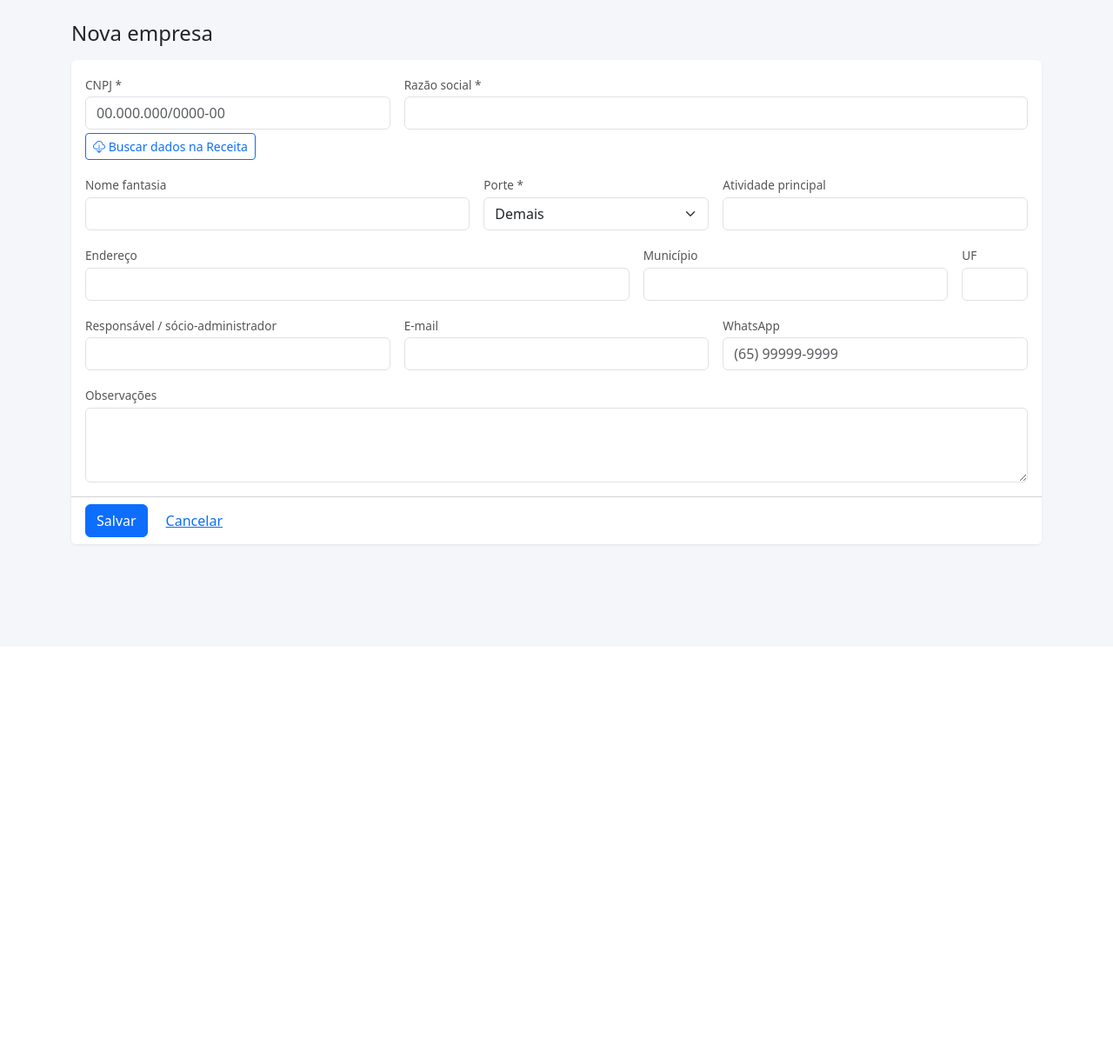
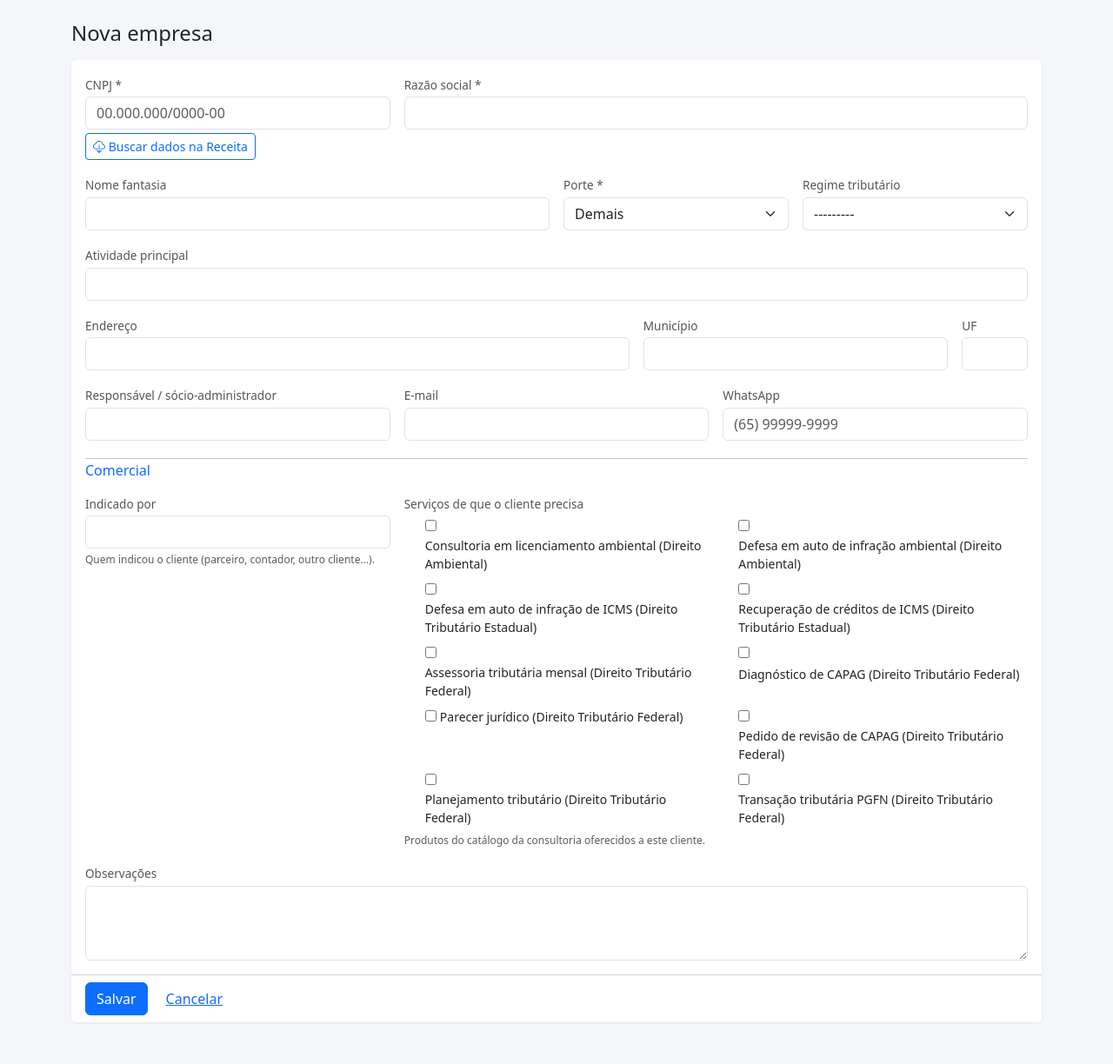
Before and after one commit to seculus-2023/Capag, a Django app: page /empresas/nova/ in a window 1280 px wide. Shown: the part 56-1280 px from the top of the page at 87% size. Before the commit the page ends 685 px from the top, so only its background shows below. Run offline with Django 5.2, Linux system fonts and the light colour scheme; a user stored in the database is signed in; data comes from the database, SQL or seed files in the repository; tables that the repository leaves empty hold one stand-in row (values such as "Sample post"); some libraries are stand-ins or nearby versions.

Commit message:
07_10_2026_1504

```diff
--- a/core/forms.py
+++ b/core/forms.py
@@ -1,6 +1,7 @@
 from decimal import Decimal
 
 from django import forms
+from django.db.models import Q
 from django.contrib.auth import get_user_model
 from django.contrib.auth.forms import AuthenticationForm, UserCreationForm
 
@@ -12,6 +13,8 @@ class BootstrapMixin:
     def _bootstrap(self):
         for f in self.fields.values():
             w = f.widget
+            if isinstance(w, forms.CheckboxSelectMultiple):
+                continue  # renderizado item a item no template
             if isinstance(w, forms.CheckboxInput):
                 w.attrs.setdefault("class", "form-check-input")
             elif isinstance(w, forms.Select):
@@ -32,10 +35,18 @@ class EmpresaForm(BootstrapMixin, forms.ModelForm):
     class Meta:
         model = Empresa
         exclude = ["criado_por", "ativo"]
-        widgets = {"observacoes": forms.Textarea(attrs={"rows": 3})}
+        widgets = {"observacoes": forms.Textarea(attrs={"rows": 3}),
+                   "servicos": forms.CheckboxSelectMultiple}
 
     def __init__(self, *a, **kw):
         super().__init__(*a, **kw)
+        from consultoria.models import Produto
+        servicos = self.fields["servicos"]
+        # produtos inativos continuam aparecendo se já estiverem marcados nesta empresa
+        servicos.queryset = Produto.objects.filter(
+            Q(ativo=True) | Q(pk__in=self.instance.servicos.all() if self.instance.pk else [])).order_by("area", "nome")
+        servicos.label_from_instance = lambda p: f"{p.nome} ({p.get_area_display()})"
+        self.fields["indicado_por"].widget.attrs.update({"list": "indicadores", "autocomplete": "off"})
         self.fields["cnpj"].widget.attrs.update({"placeholder": "00.000.000/0000-00", "data-mask": "cnpj"})
         self.fields["whatsapp"].widget.attrs.update({"placeholder": "(65) 99999-9999"})
         self.fields["uf"].widget.attrs.update({"maxlength": 2, "style": "text-transform:uppercase"})
--- a/core/pdf.py
+++ b/core/pdf.py
@@ -70,6 +70,7 @@ def gerar_pdf(a):
             ["Razão social", Paragraph(e.razao_social, s["Cel"])],
             ["CNPJ", e.cnpj],
             ["Porte", e.get_porte_display()],
+            ["Regime tributário", e.get_regime_tributario_display() or "—"],
             ["Município/UF", f"{e.municipio}/{e.uf}" if e.municipio else "—"],
             ["Data de referência", a.data_referencia.strftime("%d/%m/%Y")],
             ["Requerimento REGULARIZE", a.numero_requerimento or "—"],
--- a/core/urls.py
+++ b/core/urls.py
@@ -39,6 +39,7 @@ urlpatterns = [
     path("relatorios/composicao/", views.relatorio_composicao, name="relatorio_composicao"),
     path("relatorios/composicao/<int:pk>/", views.relatorio_composicao, name="relatorio_composicao_analise"),
     path("relatorios/alertas/", views.relatorio_alertas, name="relatorio_alertas"),
+    path("relatorios/servicos/", views.relatorio_servicos, name="relatorio_servicos"),
 
     path("parametros/", views.parametros, name="parametros"),
     path("usuarios/", views.usuarios, name="usuarios"),
--- a/core/views.py
+++ b/core/views.py
@@ -14,6 +14,8 @@ from django.shortcuts import get_object_or_404, redirect, render
 from django.templatetags.static import static
 from django.utils import timezone
 from django.views.decorators.http import require_POST
+
+from consultoria.models import Produto
 
 from .envio import enviar_email, enviar_whatsapp, validar_token, whatsapp_api_configurada
 from .forms import AnaliseForm, EmpresaForm, EnvioEmailForm, EnvioWhatsappForm, ParametroForm, UsuarioForm
@@ -51,16 +53,25 @@ def dashboard(request):
 @exige("capag")
 def empresa_lista(request):
     q = request.GET.get("q", "").strip()
-    qs = Empresa.objects.annotate(n_analises=Count("analises")).order_by("razao_social")
+    regime = request.GET.get("regime", "")
+    servico = _int(request.GET.get("servico"))
+    qs = Empresa.objects.annotate(n_analises=Count("analises", distinct=True)).order_by("razao_social")
+    if regime:
+        qs = qs.filter(regime_tributario=regime)
+    if servico:
+        qs = qs.filter(servicos=servico)
     if q:
         dig = somente_digitos(q)
-        filtro = (Q(razao_social__icontains=q) | Q(nome_fantasia__icontains=q)
+        filtro = (Q(razao_social__icontains=q) | Q(nome_fantasia__icontains=q) | Q(indicado_por__icontains=q)
                   | Q(municipio__icontains=q) | Q(cnpj__icontains=q))
         if len(dig) == 14:
             filtro |= Q(cnpj=formatar_cnpj(dig))
         qs = qs.filter(filtro)
     page = Paginator(qs, 20).get_page(request.GET.get("page"))
-    return render(request, "core/empresa_lista.html", {"page": page, "q": q})
+    return render(request, "core/empresa_lista.html", {
+        "page": page, "q": q, "regime": regime, "servico": servico,
+        "regimes": Empresa.REGIMES, "produtos": Produto.objects.order_by("nome"),
+    })
 
 
 @exige("capag")
@@ -72,9 +83,12 @@ def empresa_form(request, pk=None):
         if not obj.pk:
             obj.criado_por = request.user
         obj.save()
+        form.save_m2m()
         messages.success(request, "Empresa salva com sucesso.")
         return redirect(obj)
-    return render(request, "core/empresa_form.html", {"form": form, "empresa": empresa})
+    indicadores = (Empresa.objects.exclude(indicado_por="").values_list("indicado_por", flat=True)
+                   .distinct().order_by("indicado_por"))
+    return render(request, "core/empresa_form.html", {"form": form, "empresa": empresa, "indicadores": indicadores})
 
 
 @exige("capag")
@@ -125,6 +139,8 @@ def consulta_cnpj(request):
         "uf": (est.get("estado") or {}).get("sigla", ""),
         "email": est.get("email") or "",
         "porte": "ME" if "MICRO" in porte else "EPP" if "PEQUENO" in porte else "DEMAIS",
+        # a Receita só informa a opção pelo Simples; Lucro Presumido × Real fica para o usuário escolher
+        "regime_tributario": "SIMPLES" if ((d.get("simples") or {}).get("simples") or "").upper() == "SIM" else "",
         "responsavel": socios[0].get("nome", "") if socios else "",
     })
 
@@ -349,6 +365,26 @@ def _dec(v, casas=4):
     return "" if v is None else f"{v:.{casas}f}".replace(".", ",")
 
 
+def _filtros_comerciais(request, qs, campo=""):
+    """Aplica os filtros de regime tributário, serviço e indicação. `campo` é o caminho até a empresa."""
+    f = {"regime": request.GET.get("regime", ""), "servico": _int(request.GET.get("servico")),
+         "indicado": request.GET.get("indicado", "").strip()}
+    if f["regime"]:
+        qs = qs.filter(**{f"{campo}regime_tributario": f["regime"]})
+    if f["servico"]:
+        qs = qs.filter(**{f"{campo}servicos": f["servico"]})
+    if f["indicado"]:
+        qs = qs.filter(**{f"{campo}indicado_por__icontains": f["indicado"]})
+    f.update(regimes=Empresa.REGIMES, produtos=Produto.objects.order_by("nome"),
+             indicadores=(Empresa.objects.exclude(indicado_por="").values_list("indicado_por", flat=True)
+                          .distinct().order_by("indicado_por")))
+    return qs, f
+
+
+def _servicos_txt(empresa):
+    return ", ".join(p.nome for p in empresa.servicos.all())
+
+
 @exige("capag")
 def relatorios(request):
     return render(request, "core/relatorios/index.html")
@@ -360,7 +396,9 @@ def relatorio_ranking(request):
     setor = request.GET.get("setor", "").strip()
     faixa = request.GET.get("faixa", "")
     porte = request.GET.get("porte", "")
-    qs = AnaliseCapag.objects.select_related("empresa").filter(empresa__ativo=True)
+    qs = (AnaliseCapag.objects.select_related("empresa").prefetch_related("empresa__servicos")
+          .filter(empresa__ativo=True))
+    qs, filtros = _filtros_comerciais(request, qs, "empresa__")
     if ano:
         qs = qs.filter(data_referencia__year=ano)
     if setor:
@@ -373,12 +411,14 @@ def relatorio_ranking(request):
 
     if request.GET.get("formato") == "csv":
         linhas = [[r, a.empresa.razao_social, a.empresa.cnpj, a.empresa.atividade, a.empresa.get_porte_display(),
+                   a.empresa.get_regime_tributario_display(), a.empresa.indicado_por, _servicos_txt(a.empresa),
                    a.data_referencia.strftime("%d/%m/%Y"), _dec(a.divida_total, 2), _dec(a.capag_real, 2),
                    _dec(a.razao), _dec(a.ind["endividamento"]["valor"]), _dec(a.ind["poupanca"]["valor"]),
                    _dec(a.ind["liquidez"]["valor"]), a.rating_pgfn]
                   for r, lst in grupos.items() for a in lst]
         return _csv(f"ranking_capag_{ano or 'todos'}.csv",
-                    ["Faixa", "Razão social", "CNPJ", "Atividade", "Porte", "Data ref.", "Dívida", "CAPAG real",
+                    ["Faixa", "Razão social", "CNPJ", "Atividade", "Porte", "Regime tributário", "Indicado por",
+                     "Serviços", "Data ref.", "Dívida", "CAPAG real",
                      "CAPAG/Dívida", "Endividamento", "Poupança corrente", "Liquidez", "Rating PGFN"], linhas)
 
     total = sum(len(v) for v in grupos.values())
@@ -387,7 +427,7 @@ def relatorio_ranking(request):
                .distinct().order_by("atividade"))
     return render(request, "core/relatorios/ranking.html", {
         "grupos": grupos, "resumo": resumo, "total": total, "anos": _anos_disponiveis(), "setores": setores,
-        "ano": ano, "setor": setor, "faixa": faixa, "porte": porte, "portes": Empresa.PORTES,
+        "ano": ano, "setor": setor, "faixa": faixa, "porte": porte, "portes": Empresa.PORTES, **filtros,
     })
 
 
@@ -434,7 +474,9 @@ def relatorio_alertas(request):
     ano = _int(request.GET.get("ano"))
     severidade = request.GET.get("severidade", "")
     tipo = request.GET.get("tipo", "")
-    lista = rel.alertas(AnaliseCapag.objects.filter(empresa__ativo=True), ano=ano)
+    qs, filtros = _filtros_comerciais(
+        request, AnaliseCapag.objects.prefetch_related("empresa__servicos").filter(empresa__ativo=True), "empresa__")
+    lista = rel.alertas(qs, ano=ano)
     if severidade:
         lista = [x for x in lista if x.severidade == severidade]
     if tipo:
@@ -442,9 +484,11 @@ def relatorio_alertas(request):
 
     if request.GET.get("formato") == "csv":
         return _csv(f"alertas_capag_{ano or 'todos'}.csv",
-                    ["Severidade", "Tipo", "Razão social", "CNPJ", "Data ref.", "Rating real", "Alerta"],
+                    ["Severidade", "Tipo", "Razão social", "CNPJ", "Regime tributário", "Indicado por", "Serviços",
+                     "Data ref.", "Rating real", "Alerta"],
                     [[x.severidade_label, x.tipo_label, x.analise.empresa.razao_social, x.analise.empresa.cnpj,
-                      x.analise.data_referencia.strftime("%d/%m/%Y"), x.analise.rating_real, x.mensagem]
+                      x.analise.empresa.get_regime_tributario_display(), x.analise.empresa.indicado_por,
+                      _servicos_txt(x.analise.empresa), x.analise.data_referencia.strftime("%d/%m/%Y"), x.analise.rating_real, x.mensagem]
                      for x in lista])
 
     empresas = {}
@@ -454,7 +498,37 @@ def relatorio_alertas(request):
     return render(request, "core/relatorios/alertas.html", {
         "empresas": list(empresas.values()), "contagem": contagem, "total": len(lista),
         "anos": _anos_disponiveis(), "ano": ano, "severidade": severidade, "tipo": tipo,
-        "tipos": rel.TIPOS_ALERTA,
+        "tipos": rel.TIPOS_ALERTA, **filtros,
+    })
+
+
+@exige("capag")
+def relatorio_servicos(request):
+    """Carteira de clientes separada pelo serviço (produto da consultoria) oferecido a cada um."""
+    qs = Empresa.objects.filter(ativo=True).prefetch_related("servicos").order_by("razao_social")
+    qs, filtros = _filtros_comerciais(request, qs)
+    empresas = list(qs.distinct())
+    ultimas = {a.empresa_id: a for a in rel.ultimas_por_empresa(AnaliseCapag.objects.filter(empresa__in=empresas))}
+    for e in empresas:
+        e.ultima = ultimas.get(e.pk)
+    grupos = rel.por_servico(empresas, filtros["servico"])
+
+    if request.GET.get("formato") == "csv":
+        return _csv("clientes_por_servico.csv",
+                    ["Serviço", "Área", "Razão social", "CNPJ", "Porte", "Regime tributário", "Indicado por",
+                     "Município/UF", "Última análise", "Dívida", "Rating real"],
+                    [[g["nome"], g["area"], e.razao_social, e.cnpj, e.get_porte_display(),
+                      e.get_regime_tributario_display(), e.indicado_por,
+                      f"{e.municipio}/{e.uf}" if e.municipio else "",
+                      e.ultima.data_referencia.strftime("%d/%m/%Y") if e.ultima else "",
+                      _dec(e.ultima.divida_total, 2) if e.ultima else "", e.ultima.rating_real if e.ultima else ""]
+                     for g in grupos for e in g["empresas"]])
+
+    return render(request, "core/relatorios/servicos.html", {
+        "grupos": grupos, "total": len(empresas),
+        "por_regime": rel.contagem(empresas, lambda e: e.get_regime_tributario_display() or "Não informado"),
+        "por_indicacao": rel.contagem(empresas, lambda e: e.indicado_por or "Sem indicação"),
+        **filtros,
     })
 
 
--- a/templates/core/empresa_detalhe.html
+++ b/templates/core/empresa_detalhe.html
@@ -1,7 +1,7 @@
 {% extends "base.html" %}{% load capag %}{% block title %}{{ empresa.razao_social }}{% endblock %}
 {% block content %}
 <div class="d-flex flex-wrap justify-content-between align-items-start mb-3 gap-2">
-  <div><h4 class="mb-0">{{ empresa.razao_social }}</h4><div class="text-muted">{{ empresa.cnpj }} · {{ empresa.get_porte_display }}</div></div>
+  <div><h4 class="mb-0">{{ empresa.razao_social }}</h4><div class="text-muted">{{ empresa.cnpj }} · {{ empresa.get_porte_display }}{% if empresa.regime_tributario %} · {{ empresa.get_regime_tributario_display }}{% endif %}</div></div>
   <div class="d-flex gap-2">
     <a href="{% url 'analise_nova' empresa.pk %}" class="btn btn-primary"><i class="bi bi-plus-lg"></i> Nova análise de CAPAG</a>
     <a href="{% url 'crm:contato_novo' %}?empresa={{ empresa.pk }}" class="btn btn-outline-secondary"><i class="bi bi-person-plus"></i> Contato no CRM</a>
@@ -17,6 +17,9 @@
     {% if empresa.responsavel %}<p class="mb-1"><b>Responsável:</b> {{ empresa.responsavel }}</p>{% endif %}
     <p class="mb-1"><b>E-mail:</b> {{ empresa.email|default:"—" }}</p>
     <p class="mb-1"><b>WhatsApp:</b> {{ empresa.whatsapp|whatsapp_fmt|default:"—" }}</p>
+    <p class="mb-1"><b>Regime tributário:</b> {{ empresa.get_regime_tributario_display|default:"—" }}</p>
+    <p class="mb-1"><b>Indicado por:</b> {{ empresa.indicado_por|default:"—" }}</p>
+    <p class="mb-1"><b>Serviços:</b>{% for p in empresa.servicos.all %} <span class="badge text-bg-light border">{{ p.nome }}</span>{% empty %} —{% endfor %}</p>
     {% if empresa.observacoes %}<p class="mb-0 mt-2">{{ empresa.observacoes|linebreaksbr }}</p>{% endif %}
   </div>
   {% if pode.excluir %}<div class="card-footer bg-white"><form method="post" action="{% url 'empresa_excluir' empresa.pk %}" onsubmit="return confirm('Excluir a empresa e todas as análises?')">{% csrf_token %}<button class="btn btn-sm btn-outline-danger">Excluir empresa</button></form></div>{% endif %}
--- a/templates/core/empresa_form.html
+++ b/templates/core/empresa_form.html
@@ -8,15 +8,25 @@
     <button type="button" id="btnCnpj" class="btn btn-sm btn-outline-primary mt-1"><i class="bi bi-cloud-download"></i> Buscar dados na Receita</button>
     <span id="cnpjMsg" class="small ms-1"></span></div>
   <div class="col-md-8">{% include "core/_field.html" with field=form.razao_social %}</div>
-  <div class="col-md-5">{% include "core/_field.html" with field=form.nome_fantasia %}</div>
+  <div class="col-md-6">{% include "core/_field.html" with field=form.nome_fantasia %}</div>
   <div class="col-md-3">{% include "core/_field.html" with field=form.porte %}</div>
-  <div class="col-md-4">{% include "core/_field.html" with field=form.atividade %}</div>
+  <div class="col-md-3">{% include "core/_field.html" with field=form.regime_tributario %}</div>
+  <div class="col-md-12">{% include "core/_field.html" with field=form.atividade %}</div>
   <div class="col-md-7">{% include "core/_field.html" with field=form.endereco %}</div>
   <div class="col-md-4">{% include "core/_field.html" with field=form.municipio %}</div>
   <div class="col-md-1">{% include "core/_field.html" with field=form.uf %}</div>
   <div class="col-md-4">{% include "core/_field.html" with field=form.responsavel %}</div>
   <div class="col-md-4">{% include "core/_field.html" with field=form.email %}</div>
   <div class="col-md-4">{% include "core/_field.html" with field=form.whatsapp %}</div>
+  <div class="col-12"><hr class="my-1"><h6 class="text-primary mb-0">Comercial</h6></div>
+  <div class="col-md-4">{% include "core/_field.html" with field=form.indicado_por %}
+    <datalist id="indicadores">{% for i in indicadores %}<option value="{{ i }}">{% endfor %}</datalist></div>
+  <div class="col-md-8"><label class="form-label">{{ form.servicos.label }}</label>
+    <div class="row row-cols-1 row-cols-md-2 g-1">{% for c in form.servicos %}
+      <div class="col"><div class="form-check">{{ c.tag }} <label class="form-check-label small" for="{{ c.id_for_label }}">{{ c.choice_label }}</label></div></div>
+    {% empty %}<div class="col small text-muted">Nenhum produto ativo no catálogo da consultoria.</div>{% endfor %}</div>
+    <div class="form-text">{{ form.servicos.help_text }}</div>
+    {% for e in form.servicos.errors %}<div class="text-danger small">{{ e }}</div>{% endfor %}</div>
   <div class="col-12">{% include "core/_field.html" with field=form.observacoes %}</div>
 </div></div>
 <div class="card-footer bg-white d-flex gap-2">
@@ -32,8 +42,8 @@ document.getElementById('btnCnpj').addEventListener('click', async function(){
   try{
     const r=await fetch('{% url "consulta_cnpj" %}?cnpj='+encodeURIComponent(cnpj)); const d=await r.json();
     if(!r.ok){msg.className='small ms-1 text-danger'; msg.textContent=d.erro; return;}
-    for(const k of ['razao_social','nome_fantasia','atividade','endereco','municipio','uf','responsavel','email','porte']){
-      const el=document.getElementById('id_'+k); if(el && d[k] && (k==='porte' || !el.value.trim())) el.value=d[k];
+    for(const k of ['razao_social','nome_fantasia','atividade','endereco','municipio','uf','responsavel','email','porte','regime_tributario']){
+      const el=document.getElementById('id_'+k); if(el && d[k] && (k==='porte' || k==='regime_tributario' || !el.value.trim())) el.value=d[k];
     }
     msg.className='small ms-1 text-success'; msg.textContent='dados preenchidos';
   }catch(e){msg.className='small ms-1 text-danger'; msg.textContent='falha na consulta';}
--- /dev/null
+++ b/templates/core/relatorios/_filtros_comerciais.html
@@ -0,0 +1,4 @@
+<div class="col-6 col-md-3"><select name="regime" class="form-select"><option value="">Regime tributário</option>{% for v,l in regimes %}<option value="{{ v }}" {% if regime == v %}selected{% endif %}>{{ l }}</option>{% endfor %}</select></div>
+<div class="col-6 col-md-4"><select name="servico" class="form-select"><option value="">Serviço oferecido</option>{% for p in produtos %}<option value="{{ p.pk }}" {% if servico == p.pk %}selected{% endif %}>{{ p.nome }}{% if not p.ativo %} (inativo){% endif %}</option>{% endfor %}</select></div>
+<div class="col-md-3"><input name="indicado" value="{{ indicado }}" list="indicadores" class="form-control" placeholder="Indicado por" autocomplete="off">
+  <datalist id="indicadores">{% for i in indicadores %}<option value="{{ i }}">{% endfor %}</datalist></div>
--- a/templates/core/relatorios/alertas.html
+++ b/templates/core/relatorios/alertas.html
@@ -12,6 +12,7 @@
     <option value="atencao" {% if severidade == "atencao" %}selected{% endif %}>Atenção</option>
     <option value="info" {% if severidade == "info" %}selected{% endif %}>Informativo</option></select></div>
   <div class="col-md-4"><select name="tipo" class="form-select"><option value="">Tipo de alerta</option>{% for v,l in tipos %}<option value="{{ v }}" {% if tipo == v %}selected{% endif %}>{{ l }}</option>{% endfor %}</select></div>
+  {% include "core/relatorios/_filtros_comerciais.html" %}
   <div class="col-md-2"><button class="btn btn-outline-secondary w-100"><i class="bi bi-funnel"></i> Filtrar</button></div>
 </form>
 
```
Also changed, not shown: core/admin.py (+4 -3 lines), core/models.py (+7 -0 lines), core/relatorios.py (+35 -0 lines), core/tests.py (+39 -1 lines), templates/core/empresa_lista.html (+9 -4 lines), templates/core/relatorios/index.html (+5 -2 lines), templates/core/relatorios/ranking.html (+4 -3 lines), templates/core/relatorios/servicos.html (added, +51 -0 lines), core/migrations/0003_empresa_regime_indicacao_servicos.py (added).
